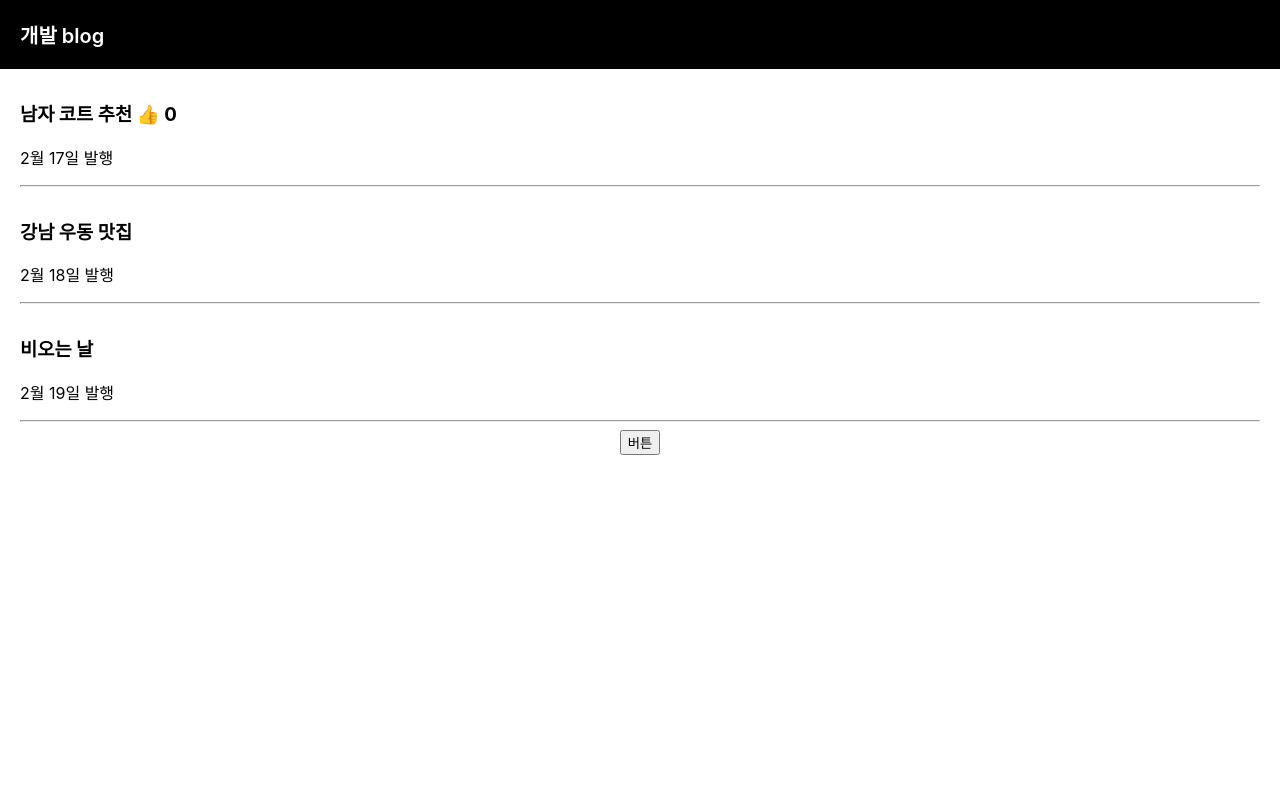
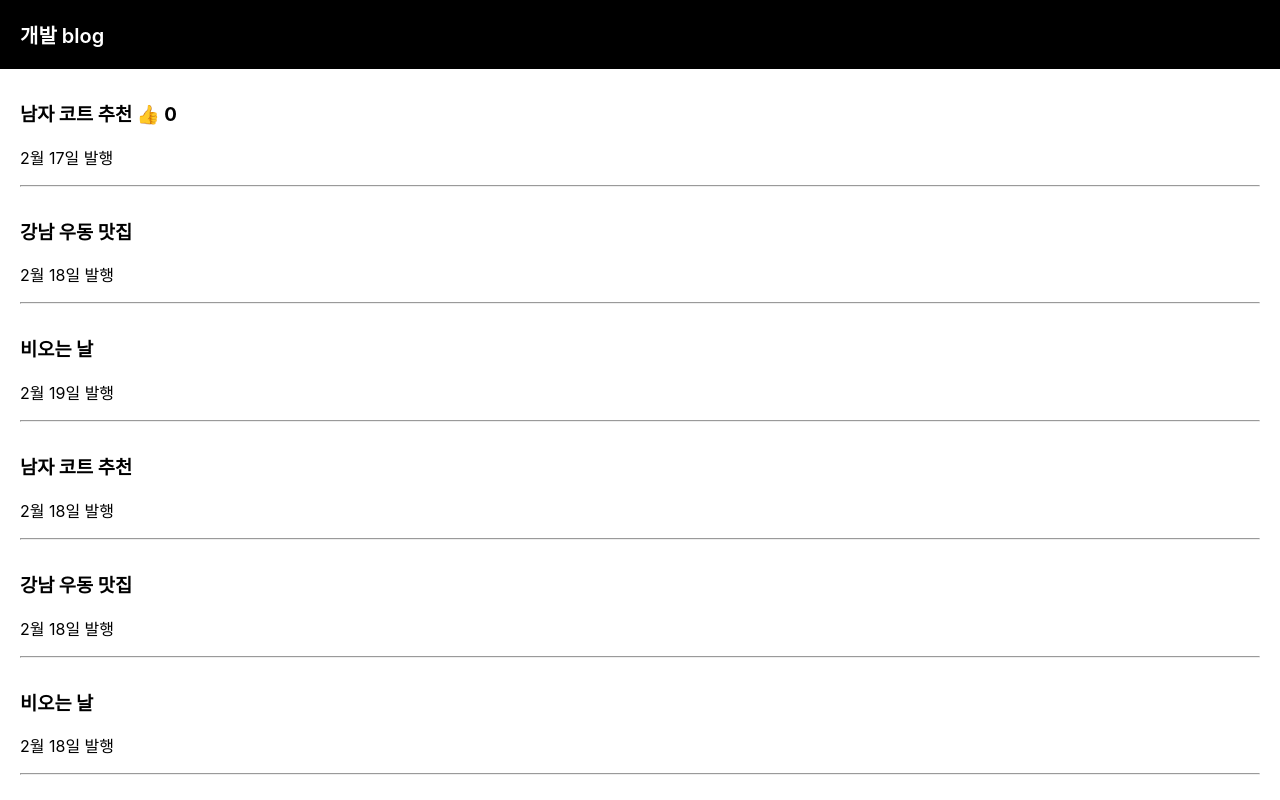
Before and after one commit to abcdana/react_blog, a React (Create React App) app: page / in a window 1280 px wide. Shown: the top 800 px of the page. Built offline with nearby package versions, Linux system fonts and the light colour scheme.

Commit message:
Add iterator function

```diff
--- a/src/App.js
+++ b/src/App.js
@@ -43,7 +43,22 @@ function App() {
         <hr/>
       </div>
 
-      <button onClick={ ()=>{modal변경(!modal) }}>버튼</button>
+      {/* 중괄호 안에 넣을 수 있는 반복문 -> 함수 */}
+      {
+        // a는 각 하나하나의 데이터이다.
+        글제목.map(function(a){
+          return (
+                  <div className="list">
+                    <h3>{ a }</h3>
+                    <p>2월 18일 발행</p>
+                    <hr/>
+                  </div>
+          )
+        })
+
+      }
+
+      {/* <button onClick={ ()=>{modal변경(!modal) }}>버튼</button> */}
 
       {/* <div className="modal">
         <h2>제목</h2>
```
